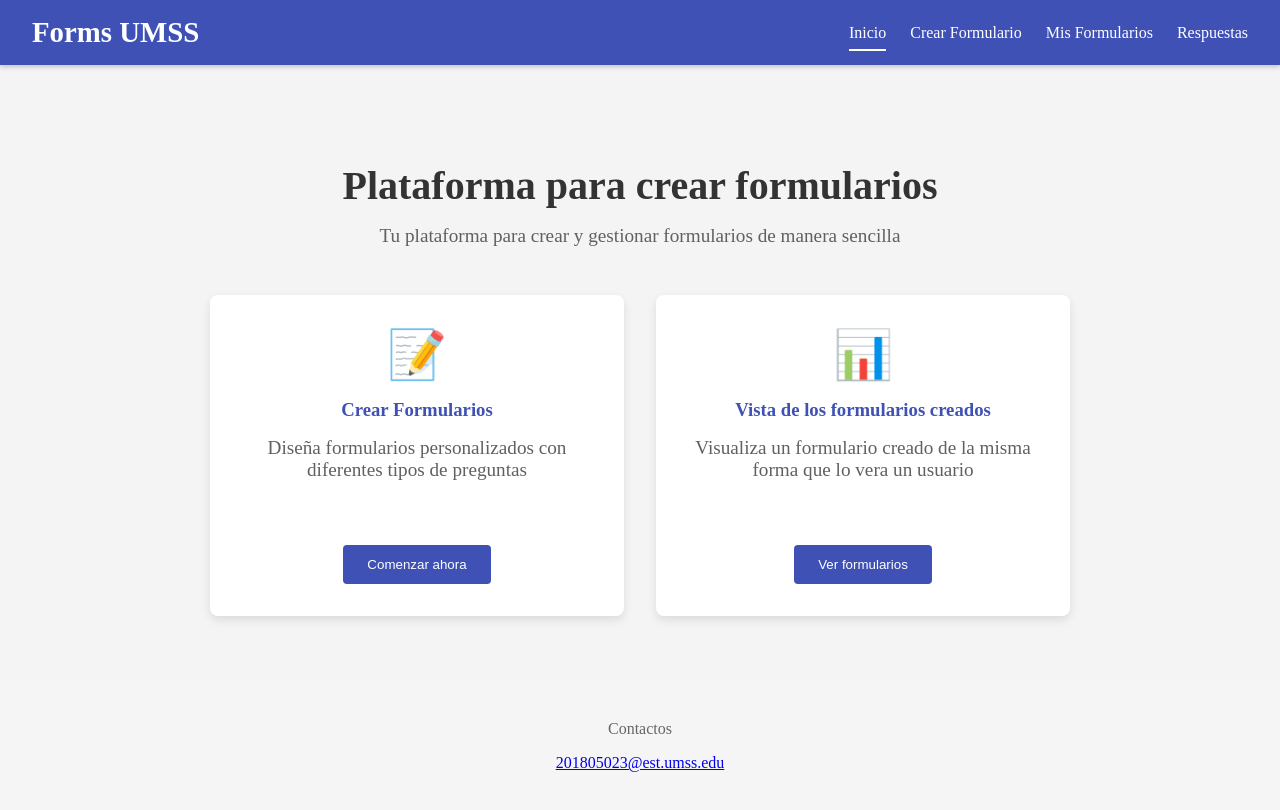
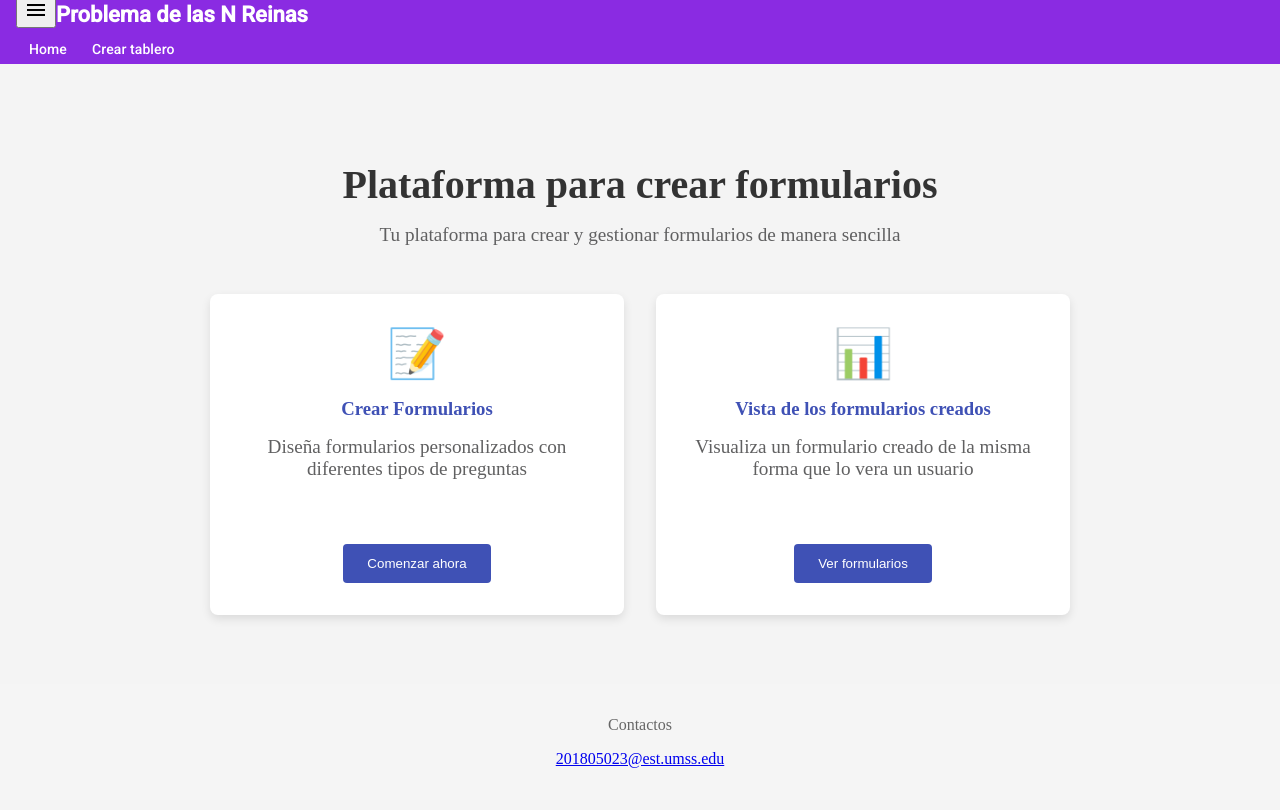
Before and after one commit to Frosmin/Proyecto_progra_web, an Angular app in the folder frontend/angular/: page / in a window 1280 px wide. Built offline with nearby package versions, Linux system fonts and the light colour scheme.

Commit message:
edit: navbar, footer component

```diff
--- a/frontend/angular/src/app/shared/footer/footer.component.scss
+++ b/frontend/angular/src/app/shared/footer/footer.component.scss
@@ -1,6 +1,6 @@
 .main-footer {
     background-color: #f5f5f5;
-    padding: 1.5rem;
+    padding: 1rem;
     text-align: center;
     margin-top: auto;
     color: #666;
--- a/frontend/angular/src/app/shared/navbar/navbar.component.html
+++ b/frontend/angular/src/app/shared/navbar/navbar.component.html
@@ -1,13 +1,49 @@
-<header class="main-header">
-    <div class="logo">
-      <h1 [routerLink]="['']" style="cursor: pointer;">Forms UMSS</h1>
+<mat-toolbar>
+  <div class="navbar-container">
+    <div>
+      <button matButton [matMenuTriggerFor]="menu" class="navbar-icon">
+        <mat-icon>menu</mat-icon>
+      </button>
+      <mat-menu #menu="matMenu">
+        <button
+          mat-menu-item
+          routerLink="/"
+          routerLinkActive="active-btn"
+          [routerLinkActiveOptions]="{ exact: true }"
+        >
+          Home
+        </button>
+        <button
+          mat-menu-item
+          routerLink="/crear"
+          routerLinkActive="active-btn"
+          [routerLinkActiveOptions]="{ exact: true }"
+        >
+          Crear tablero
+        </button>
+      </mat-menu>
+
+      <!-- <button matIconButton class="navbar-icon"> -->
+      <!-- <mat-icon>menu</mat-icon> -->
+      <!-- </button> -->
+      <span id="menuTitle"><strong>Problema de las N Reinas</strong></span>
     </div>
-    <nav class="main-nav">
-      <ul>
-        <li><a routerLink="/" routerLinkActive="active" [routerLinkActiveOptions]="{exact: true}">Inicio</a></li>
-        <li><a routerLink="/crear" routerLinkActive="active">Crear Formulario</a></li>
-        <li><a routerLink="/viewform" routerLinkActive="active">Mis Formularios</a></li>
-        <li><a routerLink="/respuestas" routerLinkActive="active">Respuestas</a></li>
-      </ul>
-    </nav>
-  </header>
+
+    <div class="navbar-options">
+      <a
+        mat-button
+        routerLink="/"
+        routerLinkActive="active-link"
+        [routerLinkActiveOptions]="{ exact: true }"
+        >Home</a
+      >
+      <a
+        mat-button
+        routerLink="/crear"
+        routerLinkActive="active-link"
+        [routerLinkActiveOptions]="{ exact: true }"
+        >Crear tablero</a
+      >
+    </div>
+  </div>
+</mat-toolbar>
```
Also changed, not shown: frontend/angular/src/app/shared/navbar/navbar.component.ts (+14 -4 lines).
